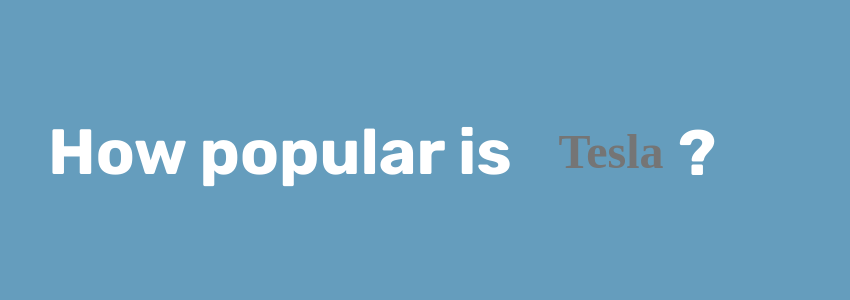
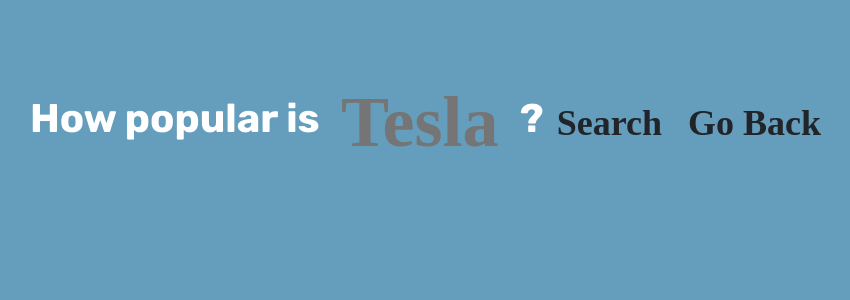
Before and after one commit to frank-lyy/twitter-sentiment-analysis, a Flask app: page / in a window 1280 px wide. Shown: the top 300 px of the page, without its empty margins (34-884 px from the left). Run offline with Flask 3, Linux system fonts and the light colour scheme; parts of the project's set-up code (start-up, migrations or seed data) failed here and were passed over.

Commit message:
adjust templates
we do not want the original template idea

```diff
--- a/app.py
+++ b/app.py
@@ -5,8 +5,7 @@
 
 @app.route('/')
 def query():
-    return render_template('index.html')
-    # return render_template('query.html')
+    return render_template('query.html')
 
 @app.route('/results', methods=['POST'])
 def results():
--- a/static/css/styles.css
+++ b/static/css/styles.css
@@ -3,11 +3,16 @@
 }
 
 .prompt {
+    position: absolute;
+    left: clamp(40px, 5vw, 140px);
+    top: clamp(50px, 10vh, 200px);
+    display: inline;
+
     font-family: 'Rubik';
     font-style: normal;
     font-weight: 700;
     font-size: 64px;
-    line-height: 76px;
+    line-height: normal;
 
     color: #FFFFFF;
 
@@ -15,37 +20,42 @@
     align-items: center;
 }
 
-.prompt.left {
-    position: absolute;
-    width: 485px;
-    height: 81.68px;
-    left: 82px;
-    top: 111px;
-}
-
-.prompt.right {
-    position: absolute;
-    width: 47px;
-    height: 81px;
-    left: 712px;
-    top: 112px;
+.form {
+    width: clamp(10%, 200px, 40%);
 }
 
 .query {
-    position: absolute;
-    width: 250px;
-    height: 52.43px;
-    left: 520px;
-    top: 126.12px;
-
+    width: 100%;
     font-family: 'Droid Sans';
     font-style: normal;
     font-weight: 700;
-    font-size: 48px;
-    line-height: 56px;
+    font-size: 72px;
     text-align: center;
+    line-height: normal;
 
     background-color: inherit;
     color: rgba(255, 255, 255, 0.6);
     border: 0cm;
 }
+
+.btn {
+    font-family: 'Lusitana';
+    font-style: normal;
+    font-weight: 700;
+    font-size: 36px;
+}
+
+.result {
+    position: absolute;
+    left: 60vw;
+    top: clamp(50px, 5vh, 200px);
+    width: clamp(20%, 600px, 50%);
+
+    font-family: 'Rubik';
+    font-style: normal;
+    font-weight: 700;
+    font-size: 64px;
+    line-height: normal;
+
+    color: #FFFFFF;
+}
--- a/templates/index.html
+++ /dev/null
@@ -1,21 +0,0 @@
-<!doctype html>
-<html lang="en">
-  <head>
-    <meta charset="utf-8">
-    <meta name="viewport" content="width=device-width, initial-scale=1">
-    <title>Twitter Popularity</title>
-    <link rel="stylesheet" href="https://cdn.jsdelivr.net/npm/bootstrap@5.3.0-alpha3/dist/css/bootstrap.min.css" integrity="sha384-KK94CHFLLe+nY2dmCWGMq91rCGa5gtU4mk92HdvYe+M/SXH301p5ILy+dN9+nJOZ" crossorigin="anonymous">
-    <link rel="preconnect" href="https://fonts.googleapis.com">
-    <link rel="preconnect" href="https://fonts.gstatic.com" crossorigin>
-    <link href="https://fonts.googleapis.com/css2?family=Rubik:wght@700&display=swap" rel="stylesheet">
-    <link rel="stylesheet" href="{{ url_for('static', filename='css/styles.css') }}">
-  </head>
-  <body>
-    <form action = "http://localhost:5000/results" method = "POST">
-      <h1 class="prompt left"> How popular is </h1>
-      <input class="query" type = "text" name = "query" placeholder="Tesla" />
-      <h1 class="prompt right"> ? </h1>
-    </form>
-    <script src="https://cdn.jsdelivr.net/npm/bootstrap@5.3.0-alpha3/dist/js/bootstrap.bundle.min.js" integrity="sha384-ENjdO4Dr2bkBIFxQpeoTz1HIcje39Wm4jDKdf19U8gI4ddQ3GYNS7NTKfAdVQSZe" crossorigin="anonymous"></script>
-  </body>
-</html>
--- a/templates/query.html
+++ b/templates/query.html
@@ -1,9 +1,25 @@
-<html>
-   <head>
-      <title>Twitter Popularity</title>
+<!doctype html>
+<html lang="en">
+  <head>
+    <meta charset="utf-8">
+    <meta name="viewport" content="width=device-width, initial-scale=1">
+    <title>Twitter Popularity</title>
+    <link rel="stylesheet" href="https://cdn.jsdelivr.net/npm/bootstrap@5.3.0-alpha3/dist/css/bootstrap.min.css" integrity="sha384-KK94CHFLLe+nY2dmCWGMq91rCGa5gtU4mk92HdvYe+M/SXH301p5ILy+dN9+nJOZ" crossorigin="anonymous">
+    <link rel="preconnect" href="https://fonts.googleapis.com">
+    <link rel="preconnect" href="https://fonts.gstatic.com" crossorigin>
+    <link href="https://fonts.googleapis.com/css2?family=Rubik:wght@700&display=swap" rel="stylesheet">
+    <link rel="stylesheet" href="{{ url_for('static', filename='css/styles.css') }}">
   </head>
-   <body>
-      <form action = "http://localhost:5000/results" method = "POST">
+  <body>
+    <div class="prompt">
+      <h1> How popular is </h1>
+      <form class="form" id="form" action="http://localhost:5000/results" method="POST">
+        <input class="query" type="text" name="query" placeholder="Tesla" />
       </form>
-   </body>
+      <h1> ? </h1>
+      <button type="submit" class="btn" form="form">Search</button>
+      <button type="button" class="btn" onclick=" window.location.href='/' ">Go Back</button>
+    </div>
+    <script src="https://cdn.jsdelivr.net/npm/bootstrap@5.3.0-alpha3/dist/js/bootstrap.bundle.min.js" integrity="sha384-ENjdO4Dr2bkBIFxQpeoTz1HIcje39Wm4jDKdf19U8gI4ddQ3GYNS7NTKfAdVQSZe" crossorigin="anonymous"></script>
+  </body>
 </html>
```
Also changed, not shown: templates/results.html (+23 -4 lines).
